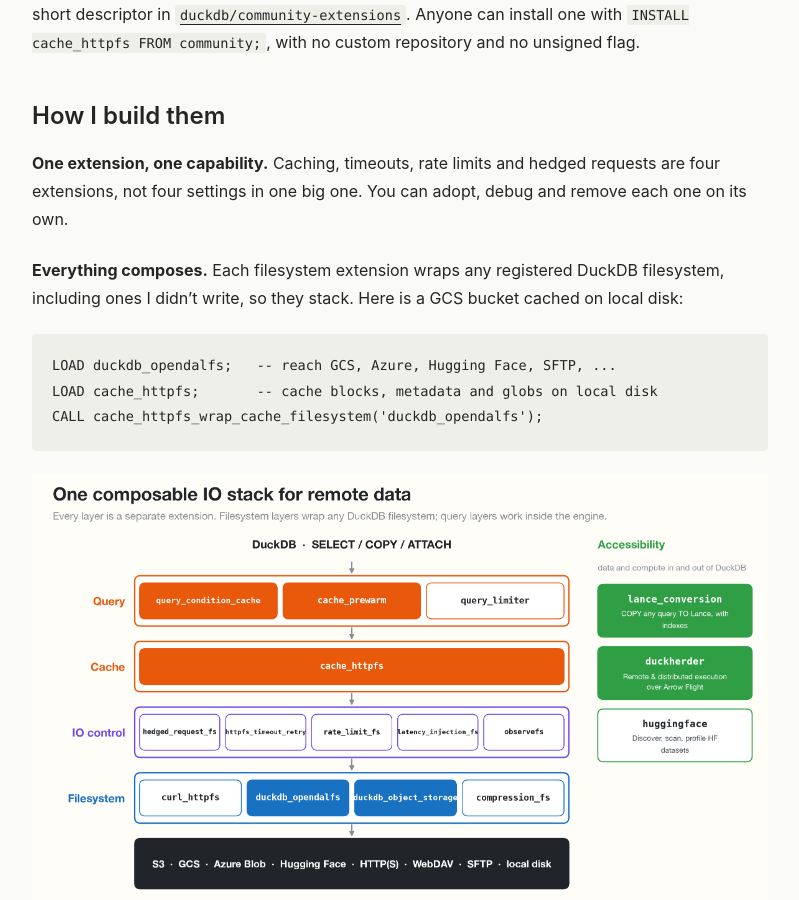
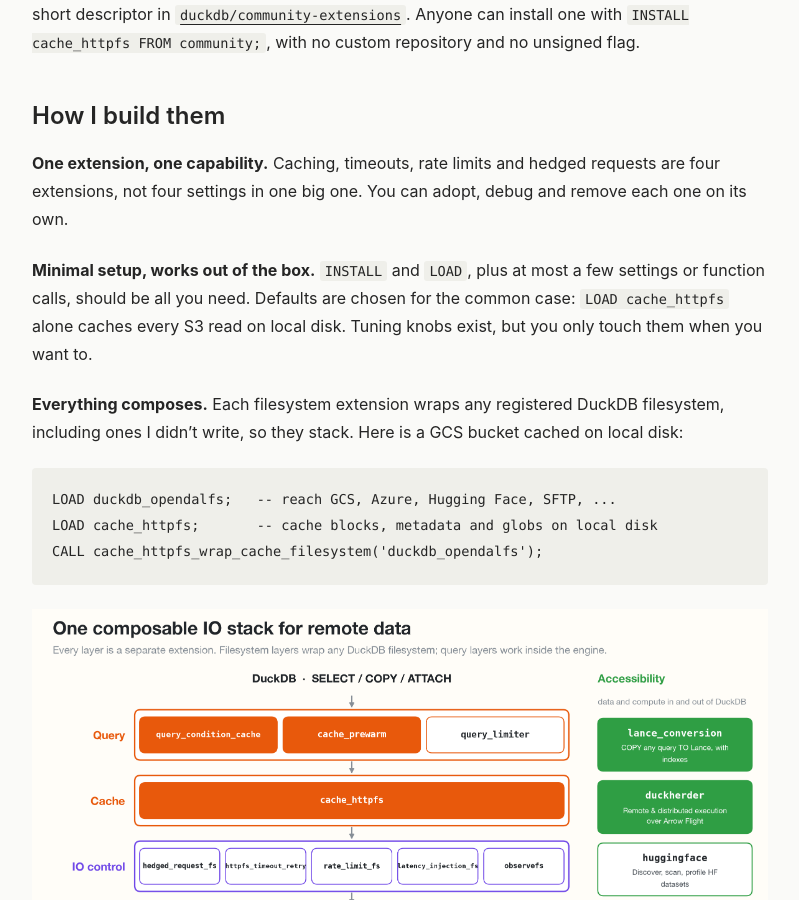
Before and after one commit to dentiny/dentiny.github.io, a Jekyll site: the page built from _posts/2026-10-09-duckdb-extensions.md, in a window 1280 px wide and 900 px high, scrolled down 2361 px. Shown: the whole window, without its empty margins (240-1039 px from the left). Built offline with Jekyll 4.4.1, drawn with Linux system fonts in a browser that asks for light colours.

Commit message:
Add minimal-setup principle; update credits and highlights

```diff
--- a/_posts/2026-10-09-duckdb-extensions.md
+++ b/_posts/2026-10-09-duckdb-extensions.md
@@ -39,6 +39,8 @@
 ## How I build them
 
 **One extension, one capability.** Caching, timeouts, rate limits and hedged requests are four extensions, not four settings in one big one. You can adopt, debug and remove each one on its own.
+
+**Minimal setup, works out of the box.** `INSTALL` and `LOAD`, plus at most a few settings or function calls, should be all you need. Defaults are chosen for the common case: `LOAD cache_httpfs` alone caches every S3 read on local disk. Tuning knobs exist, but you only touch them when you want to.
 
 **Everything composes.** Each filesystem extension wraps any registered DuckDB filesystem, including ones I didn't write, so they stack. Here is a GCS bucket cached on local disk:
 
```
